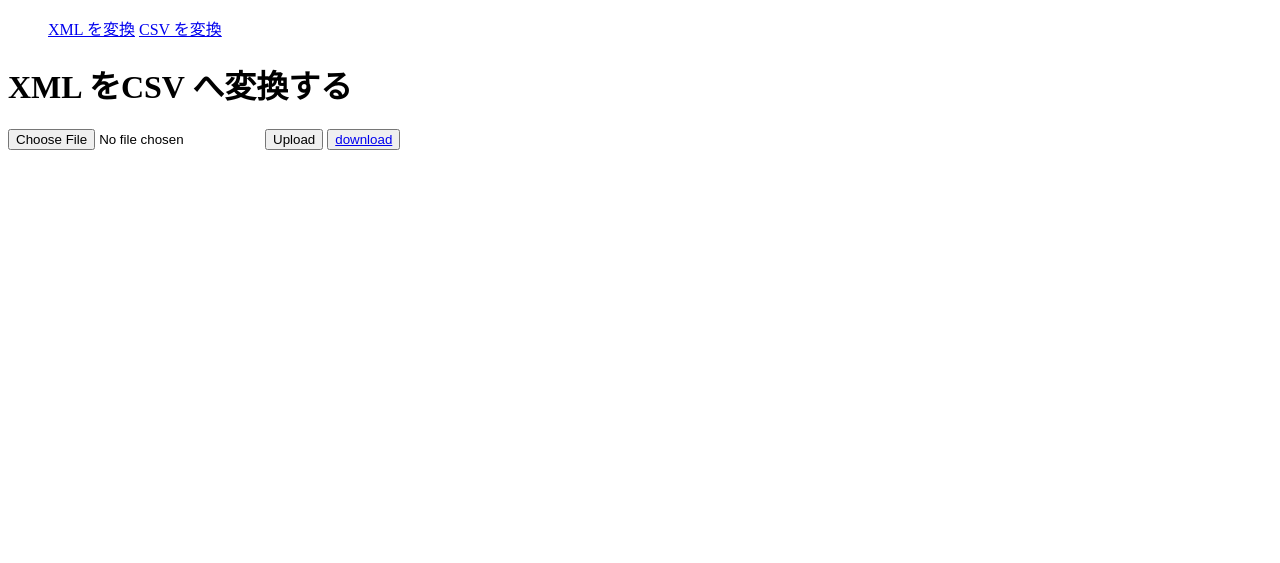
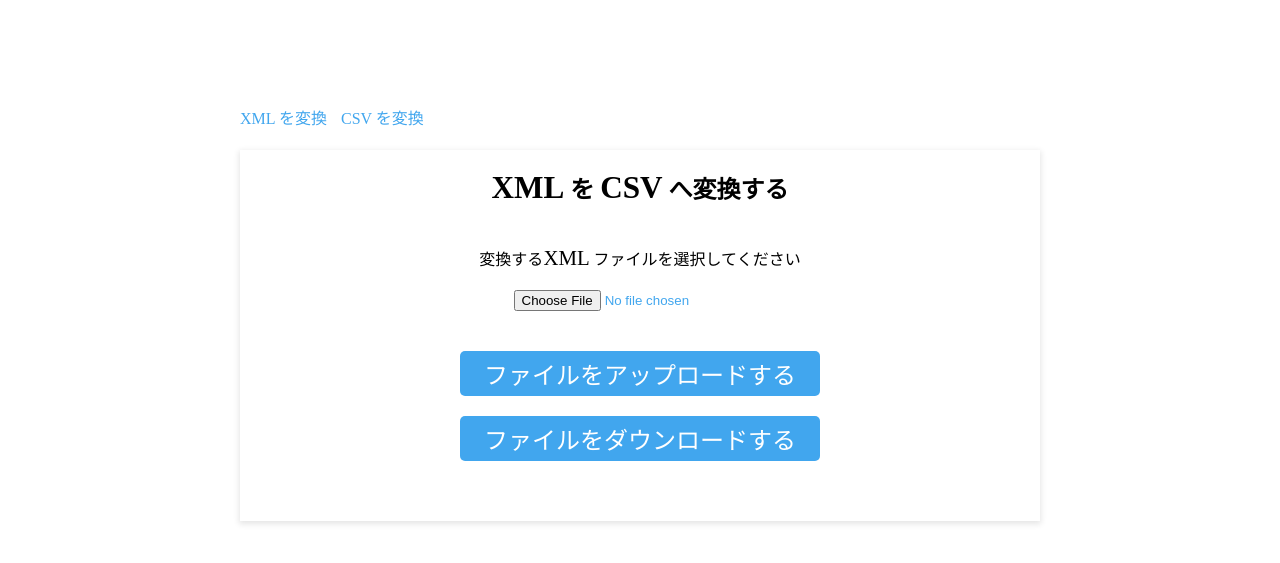
Before and after one commit to jpnm-panda/xml-vs-csv-converter, a Flask app: page / in a window 1280 px wide. Shown: the top 563 px of the page. Run offline with Flask 2, Linux system fonts and the light colour scheme.

Commit message:
概ねスタイルシートが組めた

```diff
--- /dev/null
+++ b/static/style.css
@@ -0,0 +1,91 @@
+h1 {
+    margin: 0;
+}
+
+.header-top {
+    margin-top: 100px;
+}
+
+.heading-body {
+    margin-bottom: 20px;
+}
+
+.heading-content {
+    font-size: 24px;
+}
+
+.strong {
+    font-size: 1.3em;
+}
+
+.wrap {
+    margin: 0 auto;
+    width: 100%;
+    max-width: 800px;
+}
+
+.nav-list {
+    padding-left: 0;
+}
+
+.nav-item {
+    margin-right: 10px;
+    padding: 5px 0;
+    display: inline-block;
+}
+
+.nav-link {
+    color: #41A6EE;
+    text-decoration: none;
+}
+
+.container-has-shadow {
+    padding: 20px 0 40px 0;
+    text-align: center;
+    box-shadow: 0px 2px 6px 1px #E5E5E5;
+}
+
+.btn-wrap {
+    margin: 0 auto;
+    display: block;
+    width: 45%;
+    max-width: 500px;
+}
+
+.btn {
+    margin: 20px 0;
+    padding: 5px 0;
+    display: block;
+    width: 100%;
+    background-color: #41A6EE;
+    border: none;
+    border-radius: 5px;
+    color: #fff;
+    font-size: 24px;
+    cursor: pointer;
+}
+
+.btn:hover {
+    opacity: 80%;
+}
+
+.btn-link {
+    color: #fff;
+    text-decoration: none
+}
+
+.select-body {
+    margin: 40px 0;
+}
+
+.description {
+    margin: 20px 0;
+    font-size: 16px;
+}
+
+.select {
+    margin: 0 auto;
+    display: block;
+    color: #41A6EE;
+    cursor: pointer;
+}
--- a/templates/xml2csv.html
+++ b/templates/xml2csv.html
@@ -5,27 +5,41 @@
         <meta charset="UTF-8">
         <meta http-equiv="X-UA-Compatible" content="IE=edge">
         <meta name="viewport" content="width=device-width, initial-scale=1.0">
+        <link rel="stylesheet" href="/static/style.css">
         <title>XML vs CSV コンバーター</title>
     </head>
 
     <body>
-        <header class="wrap">
+        <header class="header-top">
+            <div class="wrap">
                 <nav>
                     <ul class="nav-list">
                         <il class="nav-item"><a href="/" class="nav-link">XML を変換</a></il>
                         <il class="nav-item"><a href="/csv2xml" class="nav-link">CSV を変換</a></il>
                     </ul>
                 </nav>
+            </div>
         </header>
-        <main class="wrap">
-            <div class="container-has-shadow">
-                <h1>XML をCSV へ変換する</h1>
+        <main>
+            <div class="wrap">
+                <div class="container-has-shadow"><span></span>
+                    <div class="heading-body">
+                        <h1 class="heading-content">
+                            <span class="strong">XML</span> を <span class="strong">CSV</span> へ変換する
+                        </h1>
                     </div>
-            <form method="post" enctype="multipart/form-data">
-                <input type="file" name="file" class="btn-primary">
-                <input type="submit" value="Upload" class="btn-primary">
-                <button class="btn-primary"><a href="/data/download">download</a></button>
+                    <form method="post" enctype="multipart/form-data" class="btn-wrap">
+                        <div class="select-body">
+                            <p class="description">変換する<span class="strong">XML</span> ファイルを選択してください</p>
+                            <input type="file" name="file" class="select">
+                        </div>
+
+                        <input type="submit" value="ファイルをアップロードする" class="btn">
+                        <button class="btn"><a href="/data/download" class="btn-link">ファイルをダウンロードする</a></button>
                     </form>
+                </div>
+            </div>
+
         </main>
     </body>
 
```
Lines whose indentation alone changed are shown as unchanged.
